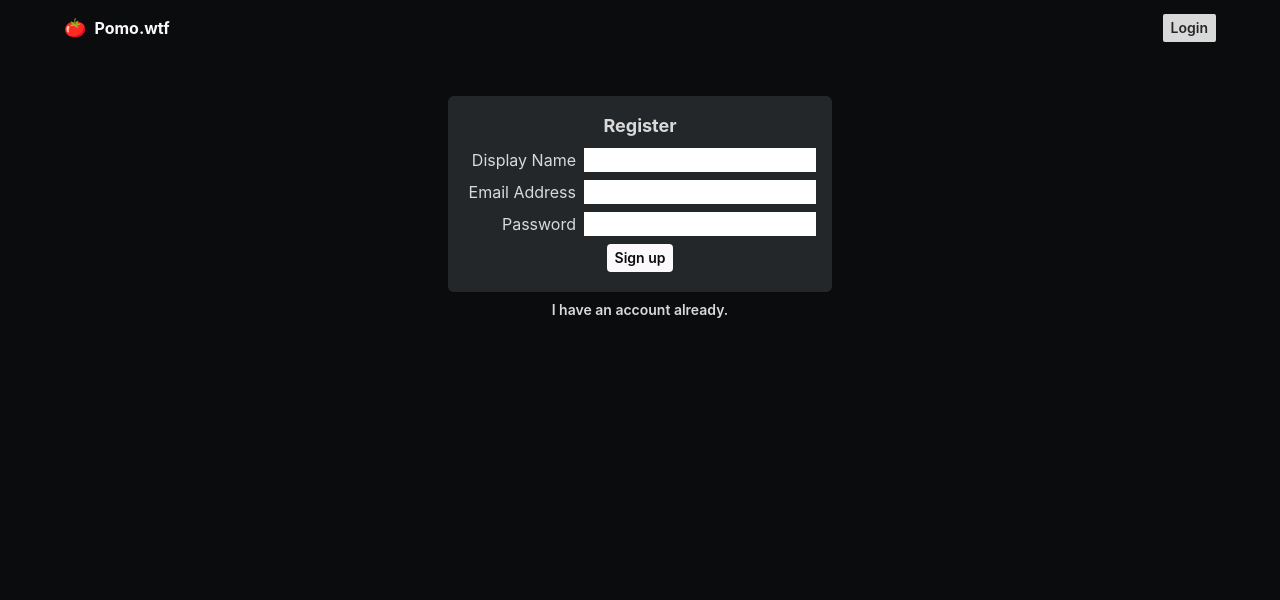
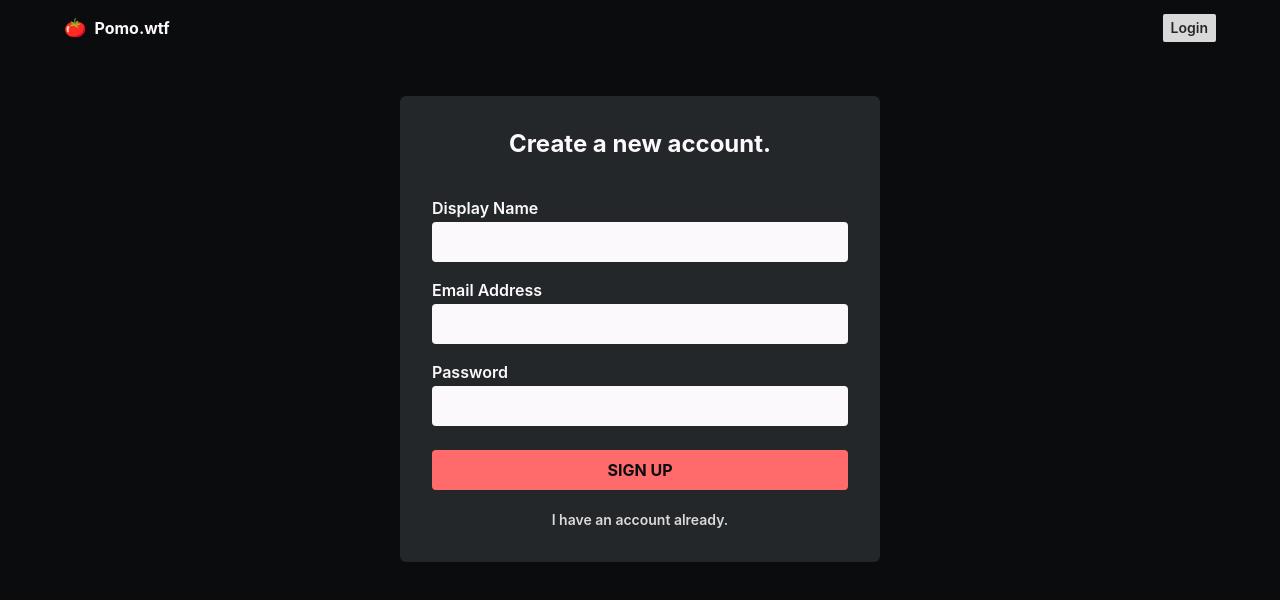
Before and after one commit to joeyiny/Pomodoro, a React (Create React App) app: page /register in a window 1280 px wide. Shown: the top 600 px of the page. Built offline with nearby package versions, Linux system fonts and the light colour scheme; no server answers.

Commit message:
Revamp Register page

```diff
--- a/src/screens/Register.tsx
+++ b/src/screens/Register.tsx
@@ -35,59 +35,73 @@ const Register = () => {
   };
 
   return (
-    <div className="flex gap-2 flex-col w-96 m-auto py-10">
-      <div className=" flex gap-1 flex-col bg-gray-700 w-96 p-4 rounded-md text-white">
-        <h1 className=" text-lg font-bold">Register</h1>
+    <div className="flex gap-2 flex-col w-[30rem] m-auto py-10">
+      <div className="flex gap-1 flex-col bg-gray-700 w-[30rem] p-8 rounded-md text-white">
+        <div className=" mb-6">
+          <h1 className=" text-gray-50 text-2xl font-bold">
+            Create a new account.
+          </h1>
+          <p className=" text-primary font-bold mt-2">{errorMessage}</p>
           <p>{isFetching && "Loading..."}</p>
-        <form
-          className="max-w-sm m-auto grid-cols-3 grid gap-2"
-          onSubmit={onSubmit}>
-          <label htmlFor="displayName" className="text-right">
+        </div>
+        <form className="flex gap-4 flex-col" onSubmit={onSubmit}>
+          <div>
+            <label
+              htmlFor="displayName"
+              className="text-left text-base font-semibold text-gray-50 w-full mb-0.5 block">
               Display Name
             </label>
             <input
               type="text"
               id="displayName"
-            className="text-black col-span-2 px-1"
+              className="text-black col-span-2 px-2.5 py-2 rounded bg-gray-50 w-full text-gray-900"
               value={form.displayName}
               onChange={(e) => updateForm({ displayName: e.target.value })}
             />
-          <label htmlFor="email" className="text-right">
+          </div>
+          <div>
+            <label
+              htmlFor="email"
+              className="text-left text-base font-semibold text-gray-50 w-full mb-0.5 block">
               Email Address
             </label>
             <input
               type="email"
               id="email"
-            className="text-black col-span-2 px-1"
+              className="text-black col-span-2 px-2.5 py-2 rounded bg-gray-50 w-full text-gray-900"
               value={form.email}
               onChange={(e) => updateForm({ email: e.target.value })}
             />
-          <label htmlFor="password" className="text-right">
+          </div>
+          <div>
+            <label
+              htmlFor="password"
+              className="text-left text-base font-semibold text-gray-50 w-full mb-0.5 block">
               Password
             </label>
             <input
               type="password"
               id="password"
-            className="text-black col-span-2 px-1"
+              className="text-black col-span-2 px-2.5 py-2 rounded bg-gray-50 w-full text-gray-900"
               value={form.password}
               onChange={(e) => updateForm({ password: e.target.value })}
             />
+          </div>
           <div className="col-span-3">
             <input
               type="submit"
               value="Sign up"
-              className="m-auto bg-gray-50 text-gray-900 p-1 rounded font-semibold text-sm px-2"
+              className="bg-primary text-gray-900 w-full rounded font-bold py-2 mt-2 uppercase hover:cursor-pointer "
             />
           </div>
         </form>
-        <p className=" text-red-500">{errorMessage}</p>
-      </div>
-      <p className=" text-sm">
+        <p className="mt-4 text-sm">
           <Link to="/login" className="font-semibold">
             I have an account already.
           </Link>{" "}
         </p>
       </div>
+    </div>
   );
 };
 
```
Lines whose indentation alone changed are shown as unchanged.
